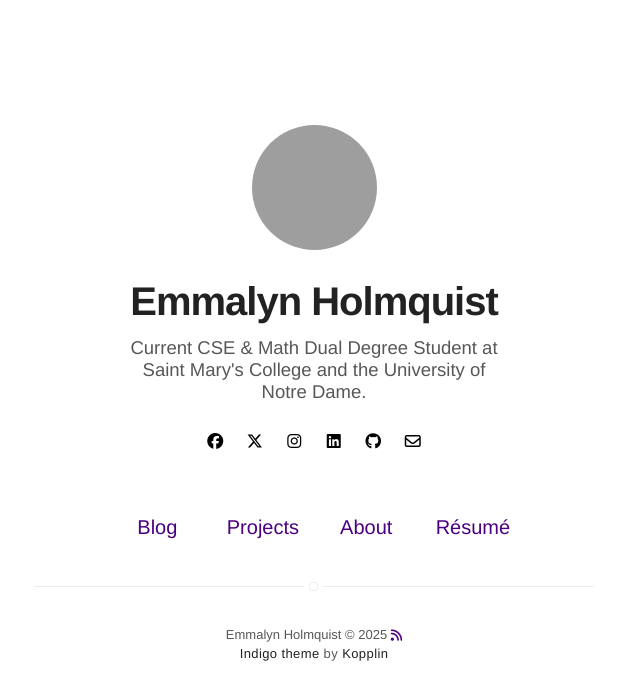
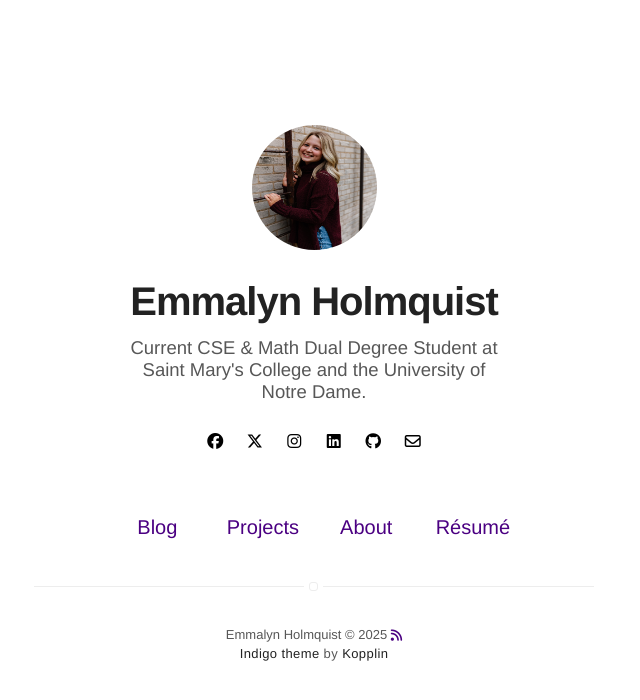
Before and after one commit to eholmquist01/eholmquist01.github.io, a Jekyll site: the page built from index.html, in a window 1280 px wide. Shown: the top 700 px of the page, without its empty margins (326-966 px from the left). Built offline with Jekyll 4.4.1, drawn with Linux system fonts in a browser that asks for light colours; nearby versions of some CDN libraries.

Commit message:
Update _config.yml - Profile Pic

```diff
--- a/_config.yml
+++ b/_config.yml
@@ -8,7 +8,7 @@
 # if it's an external image, update below for true
 # better with square images
 external-image: false
-picture: assets/images/profile.jpg
+picture: assets/images/emmalyn.jpg
 
 # your site color theme, true for dark theme,
 # false to light theme, auto to switch with system.
```
